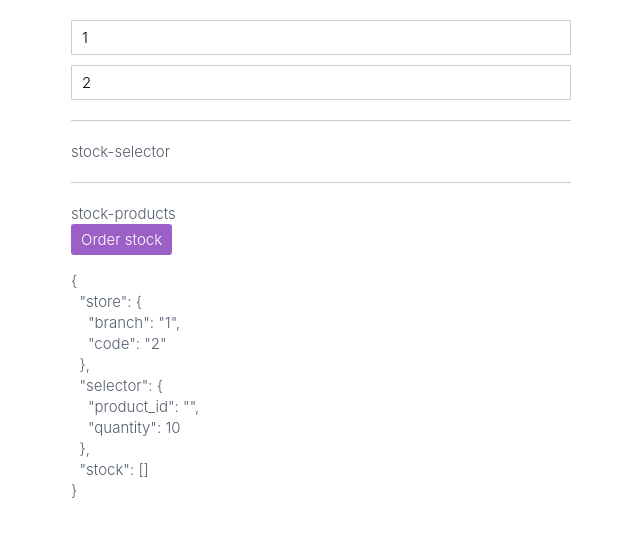
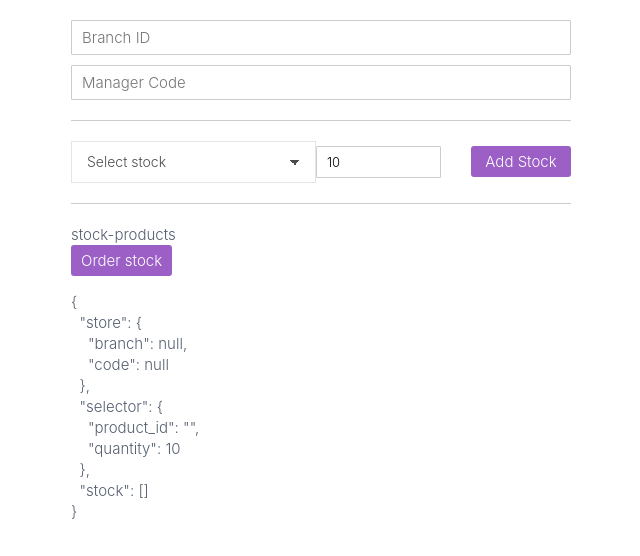
Before and after one commit to wadpas/uc-stock-inventory-ng, an Angular app: page / in a window 1280 px wide. Shown: the top 556 px of the page, without its empty margins (319-959 px from the left). Built offline with nearby package versions, Linux system fonts and the light colour scheme.

Commit message:
adjusted selector interface

```diff
--- a/src/app/app.component.ts
+++ b/src/app/app.component.ts
@@ -1,5 +1,6 @@
 import { Component } from '@angular/core';
 import { FormArray, FormControl, FormGroup } from '@angular/forms';
+import { Product } from './app.interface';
 
 
 @Component({
@@ -7,17 +8,16 @@
   template: `
     <div class="app-root">
       <form [formGroup]="form" (ngSubmit)="onSubmit()">
-
         <stock-branch
           [parent]="form">
         </stock-branch>
         <stock-selector
-          [parent]="form">
+          [parent]="form"
+          [products]="products">
         </stock-selector>
         <stock-products
           [parent]="form">
         </stock-products>
-
         <div class="stock-inventory_buttons">
           <button
             type="submit"
@@ -31,10 +31,19 @@
   `
 })
 export class AppComponent {
+
+  products: Product[] = [
+    { "id": 1, "price": 2800, "name": "MacBook Pro" },
+    { "id": 1, "price": 50, "name": "USB-C Adaptor" },
+    { "id": 1, "price": 400, "name": "iPod" },
+    { "id": 1, "price": 900, "name": "iPhone" },
+    { "id": 1, "price": 600, "name": "Apple Watch" }
+  ]
+
   form = new FormGroup({
     store: new FormGroup({
-      branch: new FormControl('1'),
-      code: new FormControl('2')
+      branch: new FormControl(),
+      code: new FormControl()
     }),
     selector: new FormGroup({
       product_id: new FormControl(''),
--- /dev/null
+++ b/src/app/app.interface.ts
@@ -0,0 +1,5 @@
+export interface Product {
+    id: number,
+    price: number,
+    name: string
+}
--- a/src/app/components/stock-selector.component.ts
+++ b/src/app/components/stock-selector.component.ts
@@ -1,14 +1,36 @@
 import { Component, Input } from "@angular/core";
 import { FormGroup } from "@angular/forms";
+import { Product } from "../app.interface";
 
 @Component({
     selector: 'stock-selector',
     styleUrls: ['stock-selector.component.scss'],
     template: `
     <div [formGroup]="parent" class="stock-selector">
-        <div>stock-selector</div>
+        <div formGroupName="selector">
+            <select formControlName="product_id">
+                <option value="">Select stock</option>
+                <option
+                    *ngFor="let product of products"
+                    [value]="product.id">
+                        {{ product.name }}
+                </option>
+            </select>
+            <input
+            type="number"
+            step="10"
+            min="10"
+            max="1000"
+            formControlName="quantity">
+            <button type="button">
+                Add Stock
+            </button>
+        </div>
     </div>`
 })
 export class StockSelectorComponent {
-    @Input() parent: FormGroup
+    @Input() parent: FormGroup;
+    @Input() products: Product[];
+
+
 }
```
